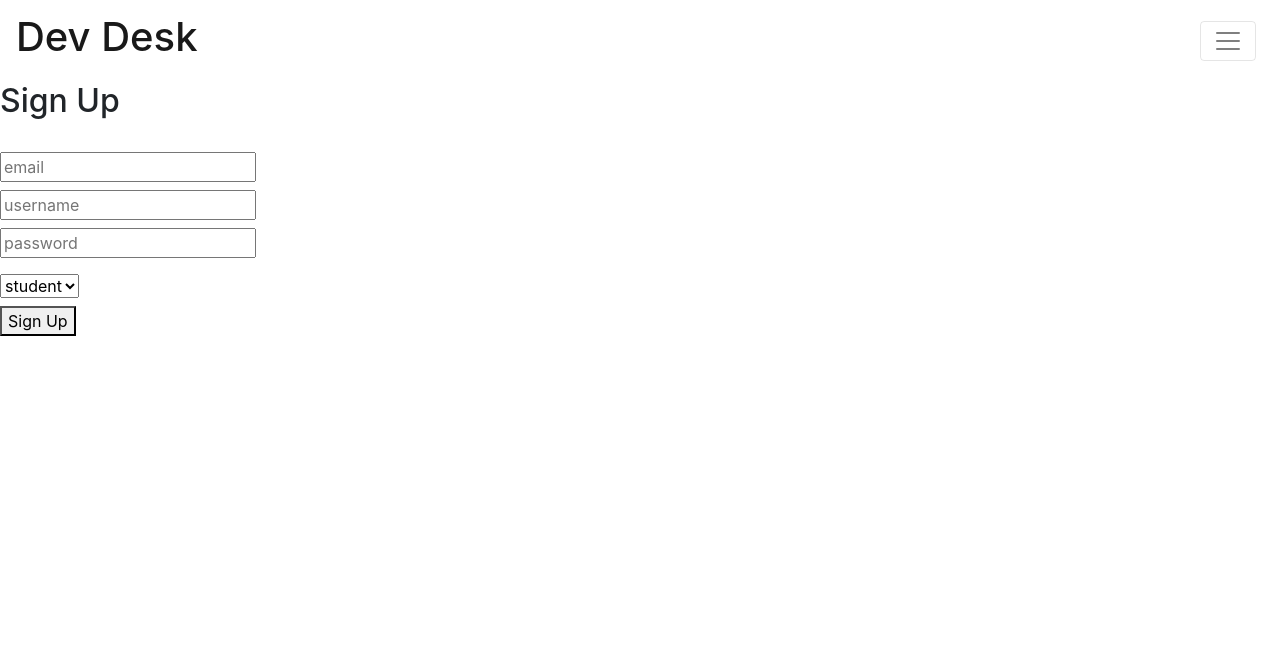
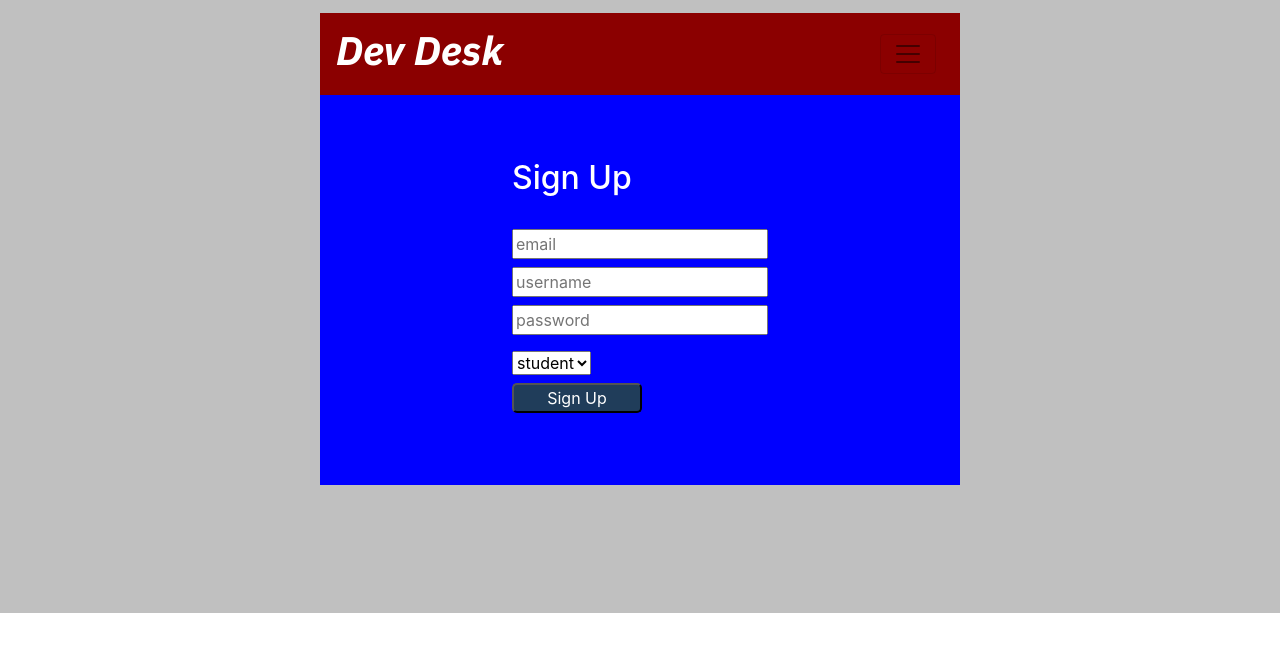
Before and after one commit to Build-Week-Dev-Desk-Que-1/front-end, a React (Create React App) app in the folder mr-q/: page / in a window 1280 px wide. Shown: the top 652 px of the page. Built offline with nearby package versions, Linux system fonts and the light colour scheme; no server answers.

Commit message:
helper mode seems to be working now adding styling

```diff
--- a/mr-q/src/App.css
+++ b/mr-q/src/App.css
@@ -1,3 +1,5 @@
+@import url('https://fonts.googleapis.com/css2?family=IBM+Plex+Sans:ital,wght@1,700&family=Roboto+Mono:ital,wght@1,700&display=swap');
+
 .App {
   text-align: center;
 }
@@ -13,7 +15,7 @@
   }
 }
 
-.App-header {
+/* .App-header {
   background-color: #282c34;
   min-height: 100vh;
   display: flex;
@@ -22,7 +24,7 @@
   justify-content: center;
   font-size: calc(10px + 2vmin);
   color: white;
-}
+} */
 
 .App-link {
   color: #61dafb;
@@ -33,6 +35,130 @@
     transform: rotate(0deg);
   }
   to {
-    transform: rotate(360deg);
+    transform: scale3d() scale3d() scale3d() scale3d() scale3d() rotate(360deg);
   }
 }
+/*SECTION STYLING*/
+
+.page-container {
+  background: silver;
+  padding-top: 1%;
+  padding-bottom: 10%;
+}
+
+.login-form {
+  width: 50%;
+  display: flex;
+  flex-direction: column;
+  align-items: center;
+  margin: auto;
+  padding: 5%;
+  background-color: blue;
+  box-shadow: black;
+}
+.login-button {
+  width: 130px;
+  background: rgb(32, 61, 90);
+  border-radius: 5px;
+  color: white;
+}
+.login-button:hover {
+  background: silver;
+}
+.submit-button {
+  padding-top: 2%;
+}
+.errors {
+  color: red;
+}
+
+.ticketbox{
+  display: flex;
+  flex-direction: column;
+  align-items: center;
+  margin: 10px auto;
+  padding: 5%;
+  background-color: black;
+  width: 50%;
+  border-RADIUS: 44px;
+
+}
+
+.headerNavBar{
+  background-color: darkred;
+}
+.navbar-toggler-icon{
+  background-color: white;
+}
+
+h1 {
+  color: white;
+}
+
+h2 {
+  color: white;
+}
+
+h3 {
+  color: white;
+}
+
+.splash-h2s {
+  font-size: 32px;
+}
+.splash-h3s {
+  font-size: 20px;
+}
+.splash-h4s {
+  color: white;
+}
+.menu-links {
+  color: white;
+}
+.menu-links:hover {
+  color: black;
+}
+
+
+.login-splash {
+  display: flex;
+  flex-direction: row;
+
+  width: 30%;
+  margin: auto;
+
+  background: LIGHTSLATEGREY;
+  border-radius: 20px;
+  box-shadow: -10px 10px 10px white;
+}
+/*media queries*/
+.topic {
+  background: white;
+}
+#sub-but {
+  background: white;
+  margin: 15% 5%;
+  color: black;
+  border-radius: 10px;
+}
+#ticket-but {
+  background: white;
+  border-radius: 10px;
+}
+
+.input-style {
+  border-radius: 20px;
+  border: 2px solid dodgerblue;
+  background: white;
+  font-size: 20px;
+  text-align: center;
+}
+
+.header {
+  width: 50%;
+  margin: auto;
+}
+
+.logo {
+  font-family: 'IBM Plex Sans', sans-serif;
+}
--- a/mr-q/src/components/Header.js
+++ b/mr-q/src/components/Header.js
@@ -26,7 +26,7 @@ const Header = props => {
 
   return (
     <div className="header">
-      <Navbar color="faded" light>
+      <Navbar className="headerNavBar" color="faded" light>
         <NavbarBrand href="/" className="mr-auto">
           <h1 className="logo">Dev Desk</h1>
         </NavbarBrand>
--- a/mr-q/src/components/Login.js
+++ b/mr-q/src/components/Login.js
@@ -73,7 +73,7 @@ export default function Login(props) {
   console.log(formValues);
 
   return (
-    <div >
+    <div className="login-form">
       <form onSubmit={handleSubmit} >
         <h2>Login</h2>
         <br></br>
@@ -108,7 +108,7 @@ export default function Login(props) {
 
         <div >
           <label>
-            <button>Login</button>
+            <button className="login-button">Login</button>
           </label>
         </div>
       </form>
--- a/mr-q/src/components/Signup.js
+++ b/mr-q/src/components/Signup.js
@@ -86,7 +86,7 @@ export default function Signup() {
   };
 
   return (
-    <div >
+    <div className= "login-form" >
       <form  onSubmit={handleSubmit}>
         <h2>Sign Up</h2>
         <br></br>
@@ -149,7 +149,7 @@ export default function Signup() {
 
         <div>
           <label>
-            <button>Sign Up</button>
+            <button className="login-button">Sign Up</button>
           </label>
         </div>
       </form>
--- a/mr-q/src/components/TicketList.js
+++ b/mr-q/src/components/TicketList.js
@@ -11,7 +11,7 @@ const TicketList = () => {
         {/* console.log(ticket); */}
         return (
           <>
-            <div
+            <div className="ticketbox"
 
               onClick={() => {
                 toggleItem(ticket.id);
@@ -31,7 +31,8 @@ const TicketList = () => {
             <Ticket ticket={ticket} />
           </>
         );
-      })}
+        } )}
+        {/*^ end of map */}
     </>
   );
 };
```
